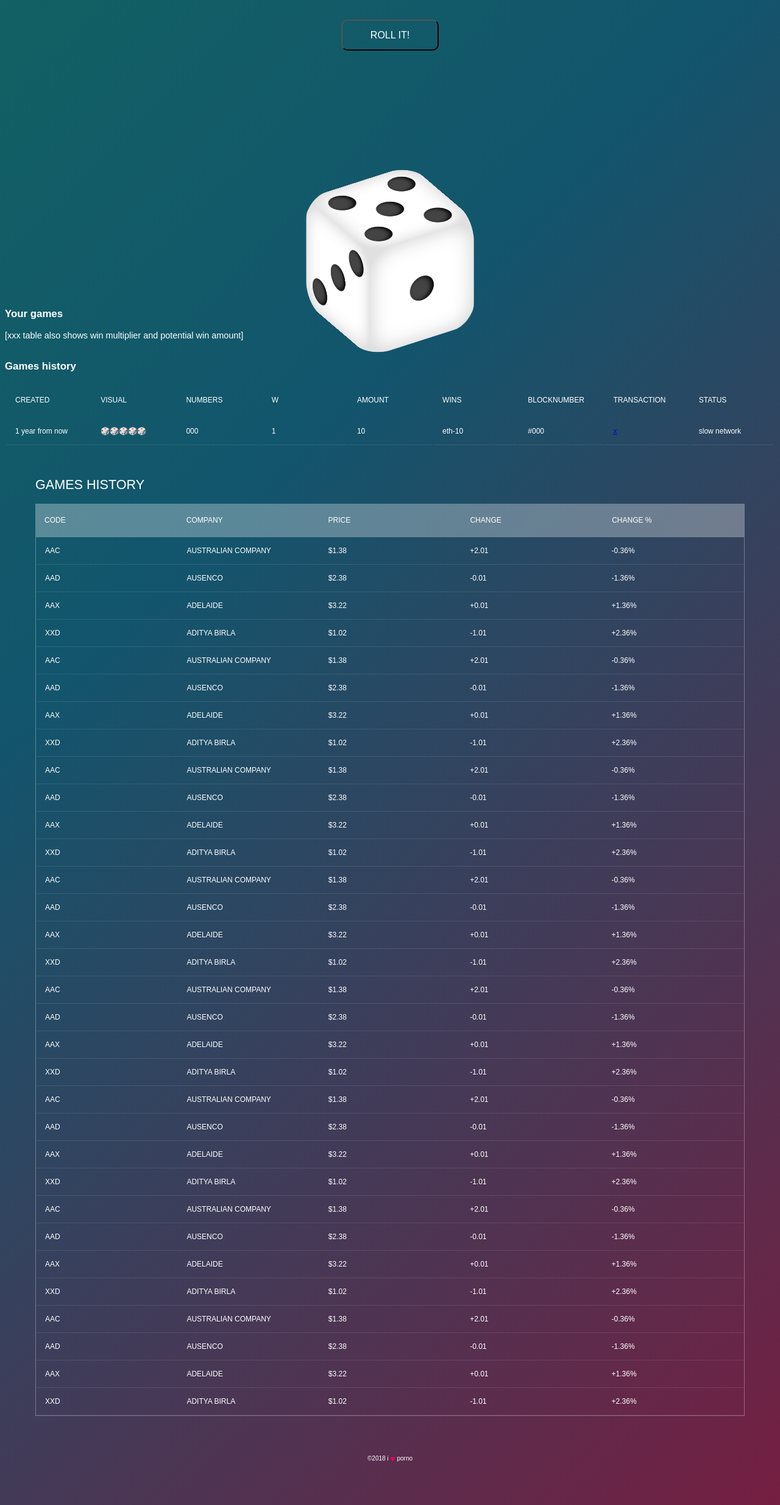
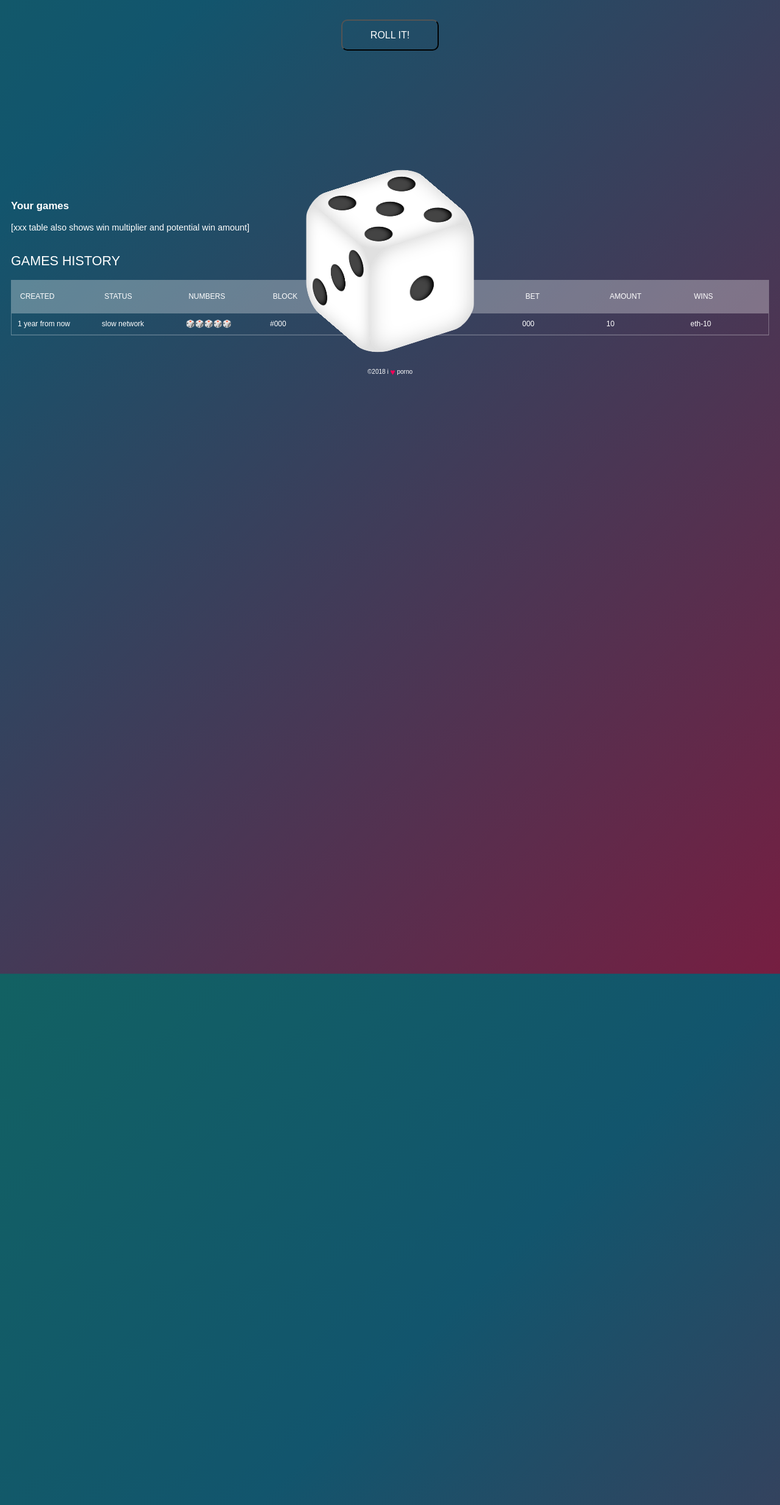
Before and after one commit to Bitmonica/BlockChain-dice, a Django app: template templates/index.html in a window 1280 px wide. Shown: the whole page at 61% size. Run offline with Django 3.2, Linux system fonts and the light colour scheme; the template is opened without the code that fills it: most values are stand-ins (such as "Sample title", 1, 10 or a date in 2020); lists and menus that the app fills with data are empty.

Commit message:
worked out tables

```diff
--- a/static/css/main.css
+++ b/static/css/main.css
@@ -37,20 +37,18 @@ table{
     text-transform: uppercase;
   }
   td{
-    padding: 15px;
+    padding: 10px;
     text-align: left;
-    vertical-align:middle;
     font-weight: 300;
     font-size: 12px;
     color: #fff;
     border-bottom: solid 1px rgba(255,255,255,0.1);
   }
-
   section{
-    margin: 50px;
+    margin: 10px;
   }
 
-  /* follow me template */
+  /* footer */
   .made-with-love {
     margin-top: 40px;
     padding: 10px;
--- a/templates/games-table.html
+++ b/templates/games-table.html
@@ -1,3 +1,4 @@
+{% load humanize %}
 
 <section>
 <h1>Games History</h1>
@@ -5,242 +6,53 @@
     <table cellpadding="0" cellspacing="0" border="0">
     <thead>
         <tr>
-        <th>Code</th>
-        <th>Company</th>
-        <th>Price</th>
-        <th>Change</th>
-        <th>Change %</th>
+            <th>created</th>
+            <th>status</th>
+            <th>numbers</th>
+            <th>block</th>
+            <th>transaction</th>
+            <th>w</th>
+            <th>bet</th>
+            <th>amount</th>
+            <th>wins</th>
         </tr>
-    </thead>
+        </thead>
     </table>
 </div>
 <div class="tbl-content">
     <table cellpadding="0" cellspacing="0" border="0">
     <tbody>
+
+        {% for game in games %}
         <tr>
-        <td>AAC</td>
-        <td>AUSTRALIAN COMPANY </td>
-        <td>$1.38</td>
-        <td>+2.01</td>
-        <td>-0.36%</td>
+            <td>{{game.created|naturaltime}}</td>
+            {% if game.status %}
+                <td>confirmed</td>
+            {% else %}
+                <td>slow network</td>
+            {% endif %}
+            <td>🎲🎲🎲🎲🎲</td>
+            {% if game.blocknumber %}
+                <td>#{{game.blocknumber}}</td>
+            {% else %}
+                <td>-</td>
+            {% endif %}
+            <td><a href="http://ropsten.etherscan.io/tx/{{game.tx_hash}}" target="_blank">{{game.tx_hash|slice:":15"}}</a></td>
+            {% if game.win_number %}
+                <td>{{game.win_number}}</td>
+            {% else %}
+                <td>?</td>
+            {% endif %}
+            <td>{{game.numbers}}</td>
+            <td>{{game.amount}}</td>
+            {% if game.win_amount %}
+                <td>eth-{{game.win_amount}}</td>
+            {% else %}
+                <td>-</td>
+            {% endif %}
         </tr>
-        <tr>
-        <td>AAD</td>
-        <td>AUSENCO</td>
-        <td>$2.38</td>
-        <td>-0.01</td>
-        <td>-1.36%</td>
-        </tr>
-        <tr>
-        <td>AAX</td>
-        <td>ADELAIDE</td>
-        <td>$3.22</td>
-        <td>+0.01</td>
-        <td>+1.36%</td>
-        </tr>
-        <tr>
-        <td>XXD</td>
-        <td>ADITYA BIRLA</td>
-        <td>$1.02</td>
-        <td>-1.01</td>
-        <td>+2.36%</td>
-        </tr>
-        <tr>
-        <td>AAC</td>
-        <td>AUSTRALIAN COMPANY </td>
-        <td>$1.38</td>
-        <td>+2.01</td>
-        <td>-0.36%</td>
-        </tr>
-        <tr>
-        <td>AAD</td>
-        <td>AUSENCO</td>
-        <td>$2.38</td>
-        <td>-0.01</td>
-        <td>-1.36%</td>
-        </tr>
-        <tr>
-        <td>AAX</td>
-        <td>ADELAIDE</td>
-        <td>$3.22</td>
-        <td>+0.01</td>
-        <td>+1.36%</td>
-        </tr>
-        <tr>
-        <td>XXD</td>
-        <td>ADITYA BIRLA</td>
-        <td>$1.02</td>
-        <td>-1.01</td>
-        <td>+2.36%</td>
-        </tr>
-        <tr>
-        <td>AAC</td>
-        <td>AUSTRALIAN COMPANY </td>
-        <td>$1.38</td>
-        <td>+2.01</td>
-        <td>-0.36%</td>
-        </tr>
-        <tr>
-        <td>AAD</td>
-        <td>AUSENCO</td>
-        <td>$2.38</td>
-        <td>-0.01</td>
-        <td>-1.36%</td>
-        </tr>
-        <tr>
-        <td>AAX</td>
-        <td>ADELAIDE</td>
-        <td>$3.22</td>
-        <td>+0.01</td>
-        <td>+1.36%</td>
-        </tr>
-        <tr>
-        <td>XXD</td>
-        <td>ADITYA BIRLA</td>
-        <td>$1.02</td>
-        <td>-1.01</td>
-        <td>+2.36%</td>
-        </tr>
-        <tr>
-        <td>AAC</td>
-        <td>AUSTRALIAN COMPANY </td>
-        <td>$1.38</td>
-        <td>+2.01</td>
-        <td>-0.36%</td>
-        </tr>
-        <tr>
-        <td>AAD</td>
-        <td>AUSENCO</td>
-        <td>$2.38</td>
-        <td>-0.01</td>
-        <td>-1.36%</td>
-        </tr>
-        <tr>
-        <td>AAX</td>
-        <td>ADELAIDE</td>
-        <td>$3.22</td>
-        <td>+0.01</td>
-        <td>+1.36%</td>
-        </tr>
-        <tr>
-        <td>XXD</td>
-        <td>ADITYA BIRLA</td>
-        <td>$1.02</td>
-        <td>-1.01</td>
-        <td>+2.36%</td>
-        </tr>
-        <tr>
-        <td>AAC</td>
-        <td>AUSTRALIAN COMPANY </td>
-        <td>$1.38</td>
-        <td>+2.01</td>
-        <td>-0.36%</td>
-        </tr>
-        <tr>
-        <td>AAD</td>
-        <td>AUSENCO</td>
-        <td>$2.38</td>
-        <td>-0.01</td>
-        <td>-1.36%</td>
-        </tr>
-        <tr>
-        <td>AAX</td>
-        <td>ADELAIDE</td>
-        <td>$3.22</td>
-        <td>+0.01</td>
-        <td>+1.36%</td>
-        </tr>
-        <tr>
-        <td>XXD</td>
-        <td>ADITYA BIRLA</td>
-        <td>$1.02</td>
-        <td>-1.01</td>
-        <td>+2.36%</td>
-        </tr>
-        <tr>
-        <td>AAC</td>
-        <td>AUSTRALIAN COMPANY </td>
-        <td>$1.38</td>
-        <td>+2.01</td>
-        <td>-0.36%</td>
-        </tr>
-        <tr>
-        <td>AAD</td>
-        <td>AUSENCO</td>
-        <td>$2.38</td>
-        <td>-0.01</td>
-        <td>-1.36%</td>
-        </tr>
-        <tr>
-        <td>AAX</td>
-        <td>ADELAIDE</td>
-        <td>$3.22</td>
-        <td>+0.01</td>
-        <td>+1.36%</td>
-        </tr>
-        <tr>
-        <td>XXD</td>
-        <td>ADITYA BIRLA</td>
-        <td>$1.02</td>
-        <td>-1.01</td>
-        <td>+2.36%</td>
-        </tr>
-        <tr>
-        <td>AAC</td>
-        <td>AUSTRALIAN COMPANY </td>
-        <td>$1.38</td>
-        <td>+2.01</td>
-        <td>-0.36%</td>
-        </tr>
-        <tr>
-        <td>AAD</td>
-        <td>AUSENCO</td>
-        <td>$2.38</td>
-        <td>-0.01</td>
-        <td>-1.36%</td>
-        </tr>
-        <tr>
-        <td>AAX</td>
-        <td>ADELAIDE</td>
-        <td>$3.22</td>
-        <td>+0.01</td>
-        <td>+1.36%</td>
-        </tr>
-        <tr>
-        <td>XXD</td>
-        <td>ADITYA BIRLA</td>
-        <td>$1.02</td>
-        <td>-1.01</td>
-        <td>+2.36%</td>
-        </tr>
-        <tr>
-        <td>AAC</td>
-        <td>AUSTRALIAN COMPANY </td>
-        <td>$1.38</td>
-        <td>+2.01</td>
-        <td>-0.36%</td>
-        </tr>
-        <tr>
-        <td>AAD</td>
-        <td>AUSENCO</td>
-        <td>$2.38</td>
-        <td>-0.01</td>
-        <td>-1.36%</td>
-        </tr>
-        <tr>
-        <td>AAX</td>
-        <td>ADELAIDE</td>
-        <td>$3.22</td>
-        <td>+0.01</td>
-        <td>+1.36%</td>
-        </tr>
-        <tr>
-        <td>XXD</td>
-        <td>ADITYA BIRLA</td>
-        <td>$1.02</td>
-        <td>-1.01</td>
-        <td>+2.36%</td>
-        </tr>
+        {% endfor %}
+
     </tbody>
     </table>
 </div>
--- a/templates/index.html
+++ b/templates/index.html
@@ -332,68 +332,13 @@
     </script>
 
 
+<!-- sorry ze som to len takto svacol skusam tabulky krmit data ze co tam mame -->
 
-<!-- sorry za tohle smeti dolu je jenom tabulka -->
-
-<br/>
-<br/>
-<br/>
-<br/>
-<br/>
-<br/>
-<br/>
-<br/>
-<br/>
-<br/>
-
-    <h3>Your games</h3>
-    [xxx table also shows win multiplier and potential win amount]<br/>
-    <br/>
-
-    <h3>Games history</h3>
-
-    <table>
-        <tr>
-            <th>created</th>
-            <th>visual</th>
-            <th>numbers</th>
-            <th>w</th>
-            <th>amount</th>
-            <th>wins</th>
-            <th>blocknumber</th>
-            <th>transaction</th>
-            <th>status</th>
-        </tr>
-        {% for game in games %}
-        <tr>
-            <td>{{game.created|naturaltime}}</td>
-            <td>🎲🎲🎲🎲🎲</td>
-            <td>{{game.numbers}}</td>
-            {% if game.win_number %}
-                <td>{{game.win_number}}</td>
-            {% else %}
-                <td>pending</td>
-            {% endif %}
-            <td>{{game.amount}}</td>
-            {% if game.win_amount %}
-                <td>eth-{{game.win_amount}}</td>
-            {% else %}
-                <td>-</td>
-            {% endif %}
-            {% if game.blocknumber %}
-                <td>#{{game.blocknumber}}</td>
-            {% else %}
-                <td>-</td>
-            {% endif %}
-            <td><a href="http://ropsten.etherscan.io/tx/{{game.tx_hash}}" target="_blank">{{game.tx_hash}}</a></td>
-            {% if game.status %}
-                <td>confirmed</td>
-            {% else %}
-                <td>slow network</td>
-            {% endif %}
-        </tr>
-        {% endfor %}
-    </table>
+    <section>
+        <h3>Your games</h3>
+        [xxx table also shows win multiplier and potential win amount]<br/>
+        <br/>
+    </section>
 
     {% include "games-table.html" %}
 
```
